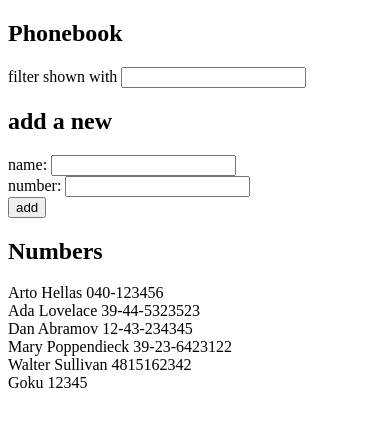
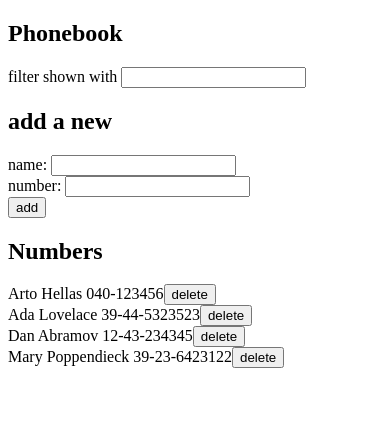
Before and after one commit to AmigoInsonia/Fullstack-Course, a React (Vite) app in the folder part2/phonebook/: page / in a window 390 px wide. Shown: the top 426 px of the page. Built offline with nearby package versions, Linux system fonts and the light colour scheme; data requests are answered from the project's data file.

Commit message:
Finished 2.14
Finished exercise 2.14: The Phonebook step 9

```diff
--- a/part2/phonebook/db.json
+++ b/part2/phonebook/db.json
@@ -19,16 +19,6 @@
       "name": "Mary Poppendieck",
       "number": "39-23-6423122",
       "id": "4"
-    },
-    {
-      "id": "c9ec",
-      "name": "Walter Sullivan",
-      "number": "4815162342"
-    },
-    {
-      "id": "ecd6",
-      "name": "Goku",
-      "number": "12345"
     }
   ]
 }
--- a/part2/phonebook/src/App.jsx
+++ b/part2/phonebook/src/App.jsx
@@ -76,6 +76,17 @@ const App = () => {
   const personsToShow = persons.filter(person =>
      person.name.toUpperCase().includes(filter.toUpperCase()))
 
+  const deletePersonId = (id) => {
+    const person = persons.find(p => p.id === id)
+    if(window.confirm(`Do you really want to delete ${person.name}?`)) {
+      personService
+        .destroy(id)
+        .then(returnedPerson => {
+          setPersons(persons.filter(p => p.id !== id))
+        })
+    }
+  }
+
   return (
     <div>
       <h2>Phonebook</h2>
@@ -91,7 +102,11 @@ const App = () => {
       <h2>Numbers</h2>
         <div>
           {personsToShow.map(person =>
-            <Person key={person.name} person={person} />
+            <Person
+              key={person.id}
+              person={person}
+              deletePerson={() => deletePersonId(person.id)}
+            />
           )}
         </div>
     </div>
--- a/part2/phonebook/src/components/Person.jsx
+++ b/part2/phonebook/src/components/Person.jsx
@@ -1,6 +1,9 @@
-const Person = ({ person }) => {
+const Person = ({ person, deletePerson }) => {
 	return (
-		<div>{person.name} {person.number}</div>
+		<div>
+			{person.name} {person.number}
+			<button onClick={deletePerson}>delete</button>
+		</div>
 	)
 }
 
--- a/part2/phonebook/src/services/persons.js
+++ b/part2/phonebook/src/services/persons.js
@@ -17,4 +17,9 @@ const update = (id, newPerson) => {
 	return request.then(response => response.data)
 }
 
-export default { getAll, create, update }
+const destroy = (id) => {
+	const request = axios.delete(`${baseUrl}/${id}`)
+	return request.then(response => response.data)
+}
+
+export default { getAll, create, update, destroy }
```
